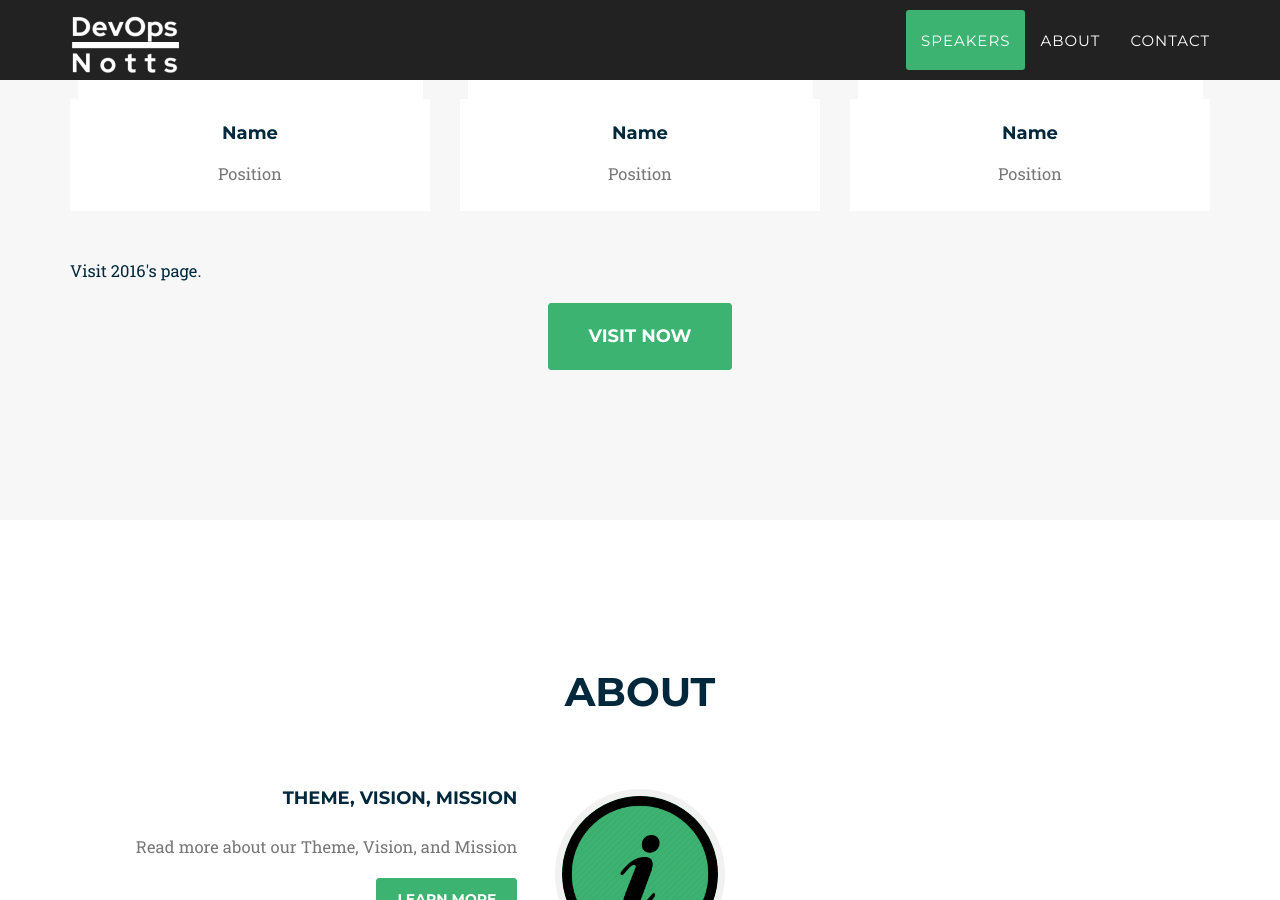
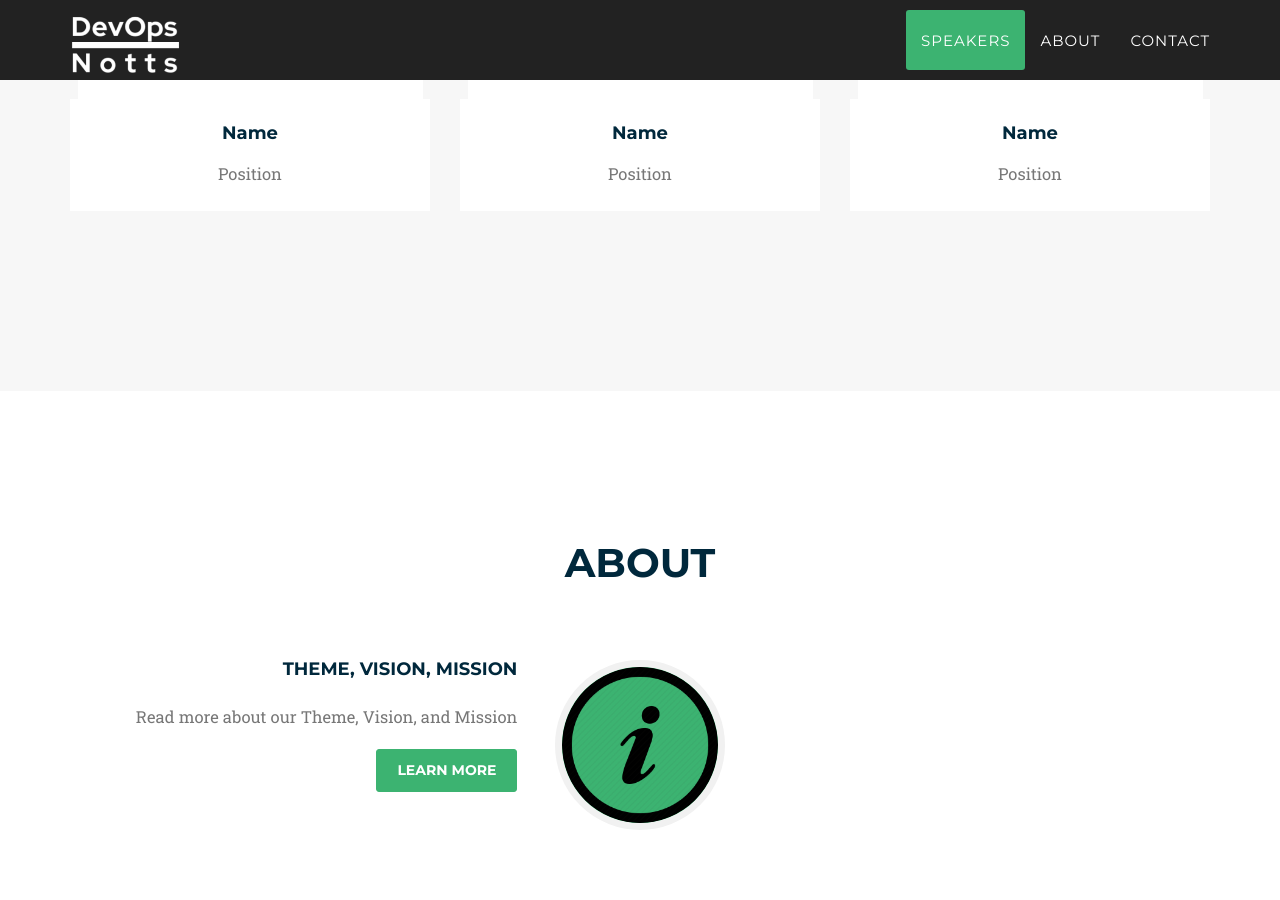
Before and after one commit to devopsnotts/devopsnotts.github.io, a Jekyll site: the page built from index.html, in a window 1280 px wide and 900 px high, scrolled down 2588 px. Built offline with Jekyll 4.4.1, drawn with Linux system fonts in a browser that asks for light colours; nearby versions of some CDN libraries; some web fonts are replaced.

Commit message:
removed redundant button

```diff
--- a/_includes/2017_data/speakers.html
+++ b/_includes/2017_data/speakers.html
@@ -25,7 +25,5 @@
                 </div>
             {% endfor %}
             </div>
-            <p>Visit 2016's page.</p>
-            <center><a href="/2016" class="page-scroll btn btn-xl">Visit Now</a></center>
         </div>
     </section>
```
